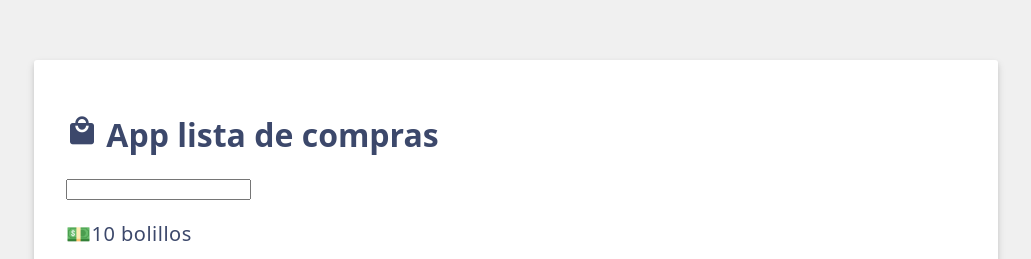
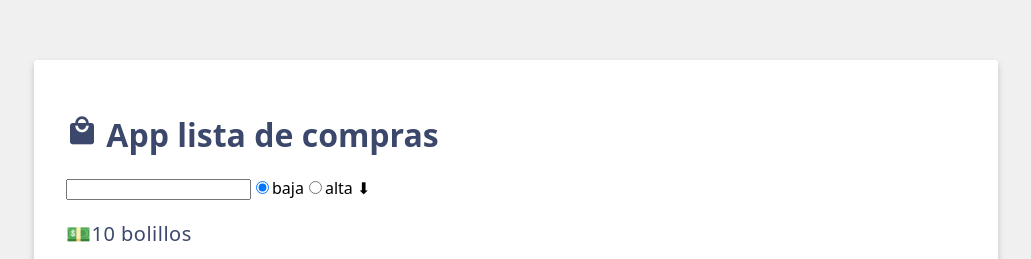
Before and after one commit to MiltonAaron2003/Repositorio-de-la-materia-DADM-2024B, a Vue app: page / in a window 1280 px wide. Shown: the part 168-427 px from the top of the page, without its empty margins (124-1155 px from the left). Built offline with nearby package versions, Linux system fonts and the light colour scheme.

Commit message:
⭐ FEAT: App.vue Add radio buttons for priority

```diff
--- a/src/App.vue
+++ b/src/App.vue
@@ -8,7 +8,8 @@ const items = ref([
   {id:"2", label:'1 chela'},
   {id:"3", label:'1 Nutella'},
 ]);
-const newItem=ref("");
+const newItem=ref('');
+const newItemPriority=ref('low');
 </script>
 
 <template>
@@ -16,7 +17,12 @@ const newItem=ref("");
     <i class="material-icons shopping-cart-icon">local_mall</i>
     {{ header }}
 </h1>
-<input v-model="newItem" type="text" place holder="agregar articulo">{{ newItem }}
+<input v-model="newItem" type="text" place holder="agregar articulo">
+<!-- Radio Buttos-->
+ <label><input type="radio" value="low" v-model="newItemPriority">baja</label>
+ <label><input type="radio" value="high" v-model="newItemPriority">alta</label>
+
+{{ newItemPriority == 'low'? '⬇' : '⬆'}}
 <ul>
     <li v-for="item in items" :key="item.id">💵{{ item.label }}</li>
 </ul>
```
